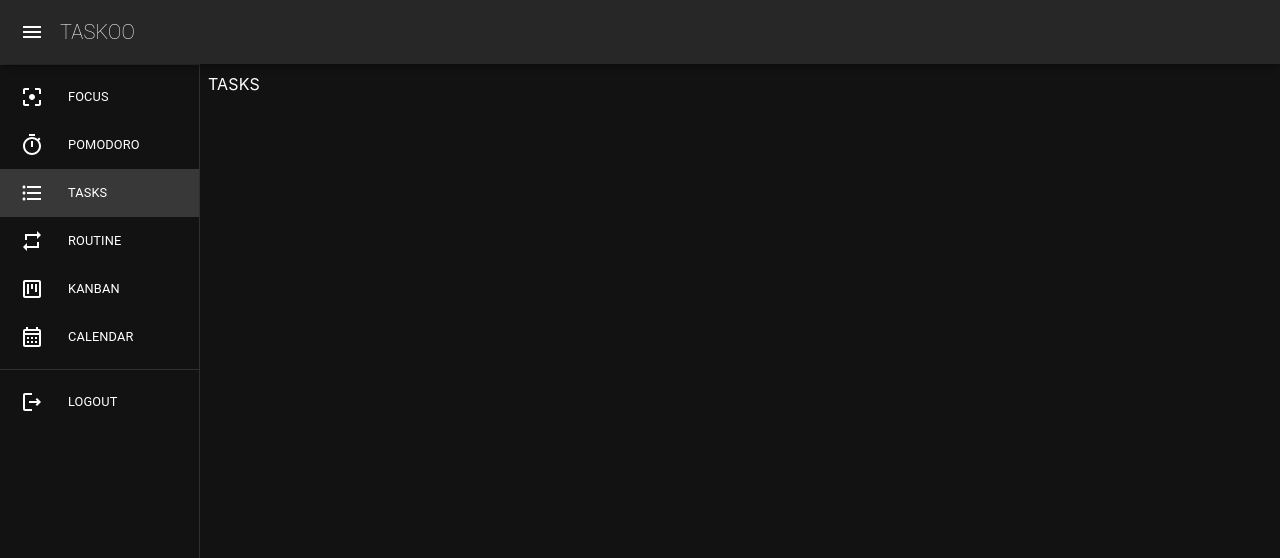
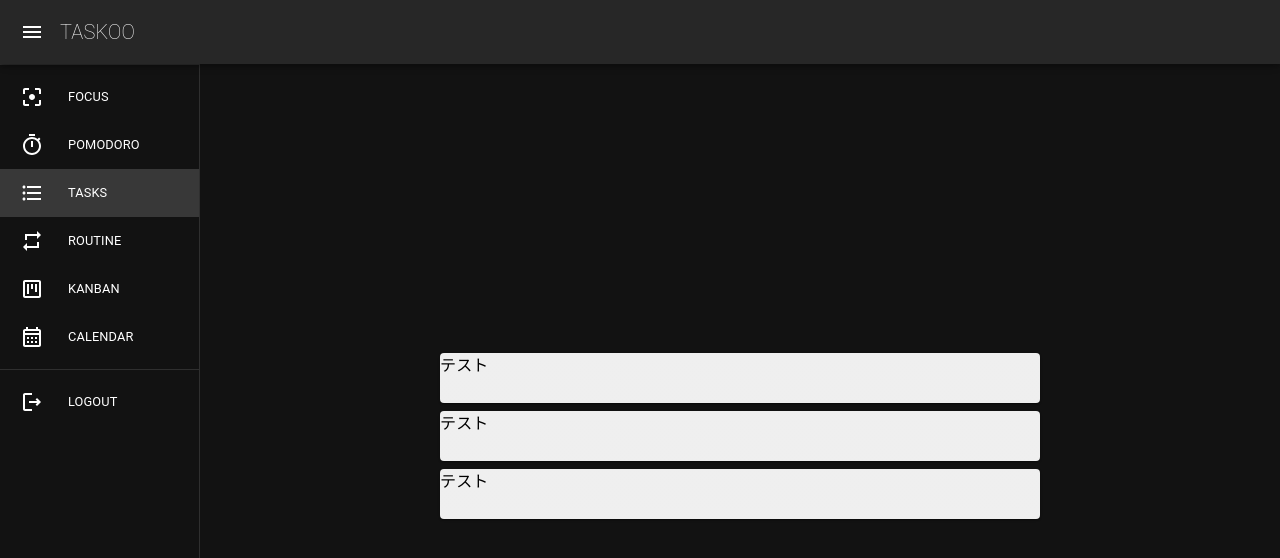
Before and after one commit to undefeated-davout/taskoo, a Next.js app in the folder web/: page /tasks in a window 1280 px wide. Shown: the top 558 px of the page. Built offline with nearby package versions, Linux system fonts and the light colour scheme.

Commit message:
add: タスク一覧

```diff
--- /dev/null
+++ b/web/src/components/molecules/Task/index.tsx
@@ -0,0 +1,22 @@
+import { useTheme } from '@mui/material/styles';
+
+import Card from '@mui/material/Card';
+
+type TaskProps = {};
+
+const Task = (props: TaskProps) => {
+  const theme = useTheme();
+  return (
+    <Card
+      sx={{
+        height: '100%',
+        color: theme.palette.common.black,
+        backgroundColor: theme.palette.grey[200],
+      }}
+    >
+      テスト
+    </Card>
+  );
+};
+
+export default Task;
--- /dev/null
+++ b/web/src/components/organisms/TaskList/index.tsx
@@ -0,0 +1,23 @@
+import List from '@mui/material/List';
+import ListItem from '@mui/material/ListItem';
+import Task from 'components/molecules/Task';
+
+type TaskListProps = {};
+
+const TaskList = (props: TaskListProps) => {
+  return (
+    <List sx={{ width: '100%' }}>
+      {[1, 2, 3].map((key, index) => (
+        <ListItem
+          key={key}
+          disablePadding
+          sx={{ display: 'block', mt: 1, height: 50 }}
+        >
+          <Task key={key}></Task>
+        </ListItem>
+      ))}
+    </List>
+  );
+};
+
+export default TaskList;
--- /dev/null
+++ b/web/src/components/templates/Tasks/index.tsx
@@ -0,0 +1,25 @@
+import Box from '@mui/material/Box';
+import Grid from '@mui/material/Grid';
+import TaskList from 'components/organisms/TaskList';
+
+type TasksProps = {};
+
+const Tasks = (props: TasksProps) => {
+  return (
+    <Box
+      sx={{
+        height: '100%',
+        width: '100%',
+        display: 'flex',
+        justifyContent: 'center',
+        alignItems: 'center',
+      }}
+    >
+      <Box sx={{ maxWidth: 600, width: '100%' }}>
+        <TaskList></TaskList>
+      </Box>
+    </Box>
+  );
+};
+
+export default Tasks;
--- a/web/src/pages/tasks.tsx
+++ b/web/src/pages/tasks.tsx
@@ -2,12 +2,15 @@ import type { NextPage } from 'next';
 
 import HeadHelper from 'components/atoms/HeadHelper';
 import LoggedIn from 'components/templates/LoggedIn';
+import Tasks from 'components/templates/Tasks';
 
 const TasksPage: NextPage = () => {
   return (
     <>
       <HeadHelper titleElem="TASKS"></HeadHelper>
-      <LoggedIn>TASKS</LoggedIn>
+      <LoggedIn>
+        <Tasks></Tasks>
+      </LoggedIn>
     </>
   );
 };
```
Also changed, not shown: web/src/components/templates/Pomodoro/index.tsx (+15 -21 lines).
